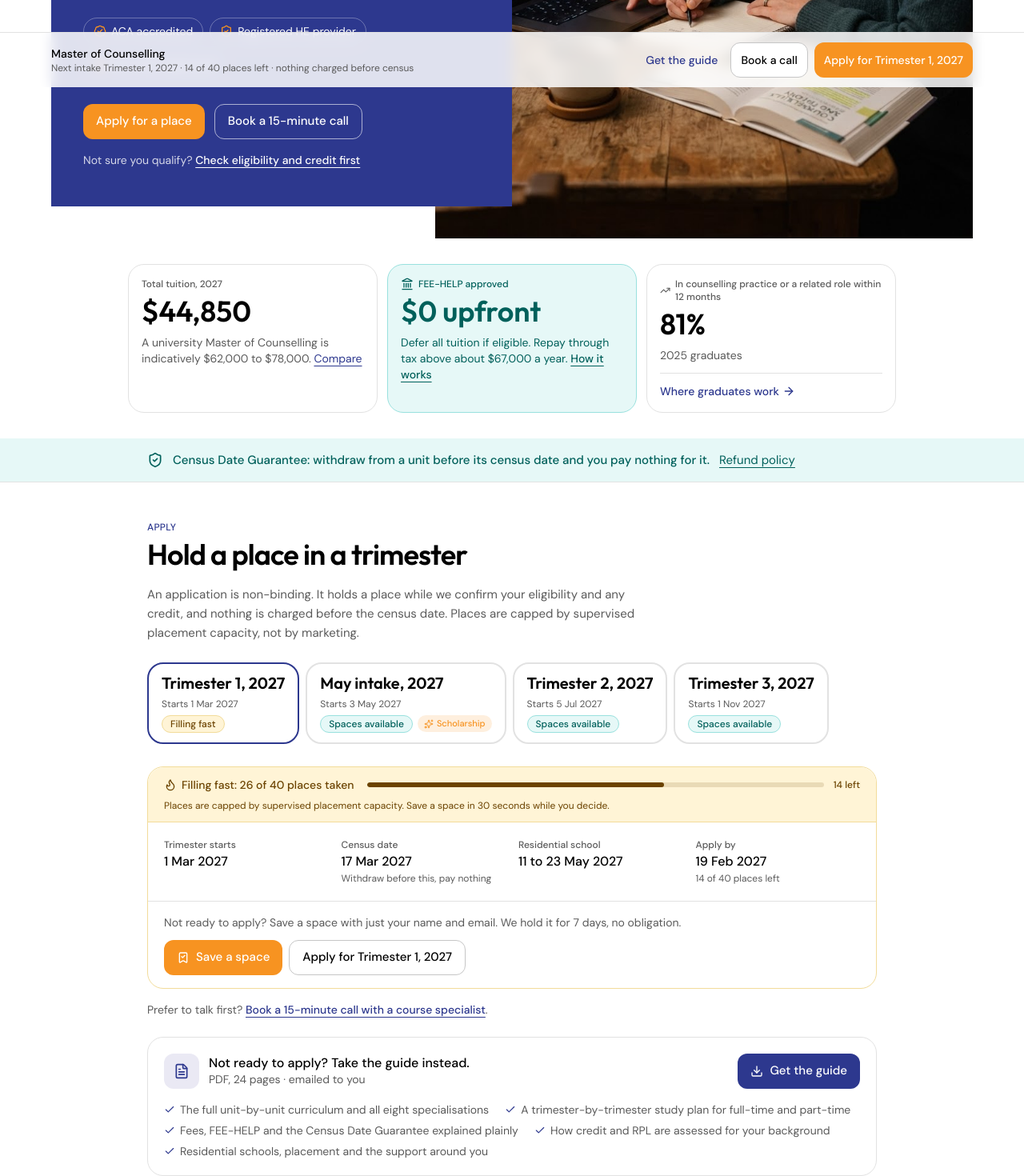
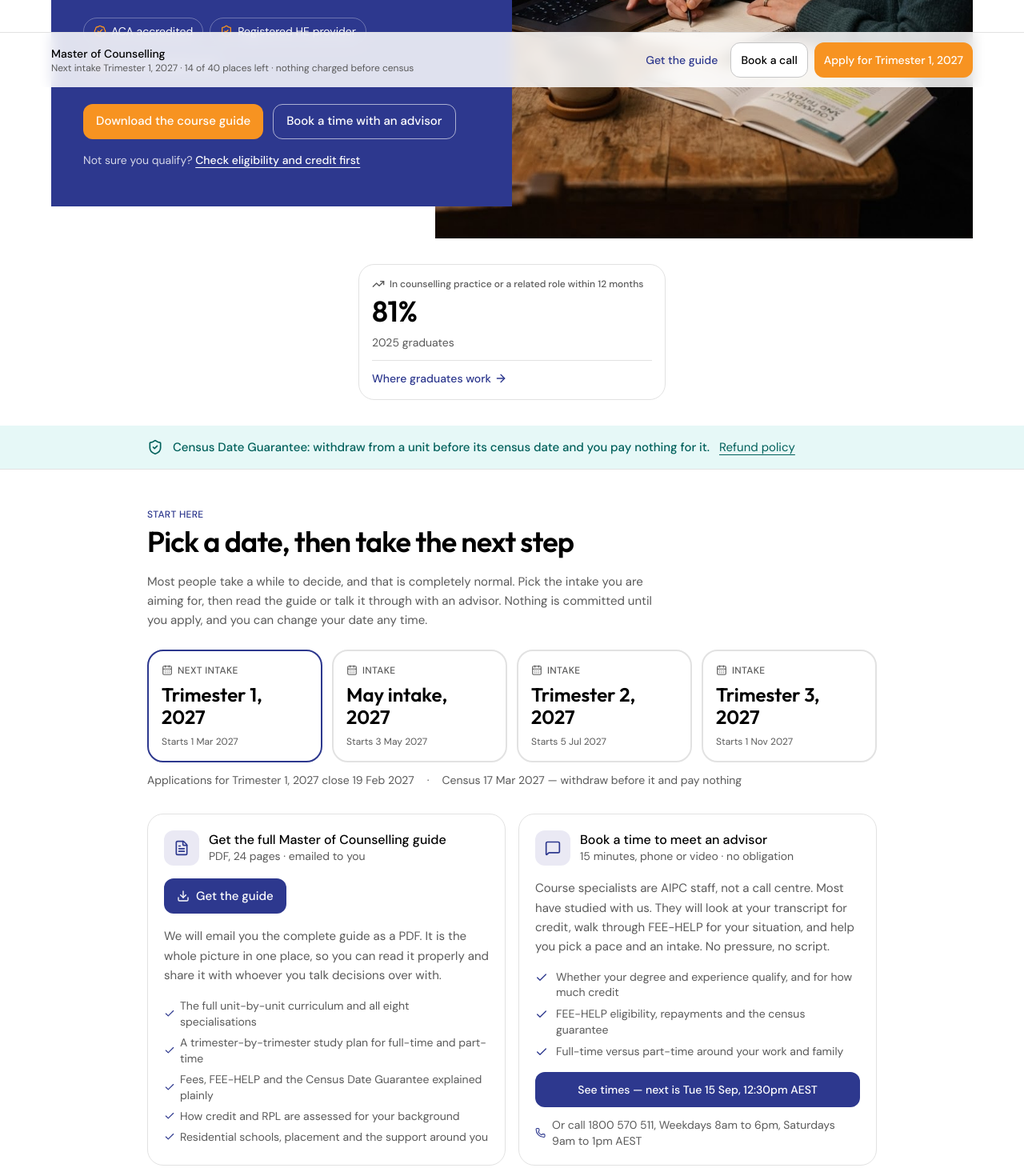
Before and after one commit to kostia-gif/up-webexperience, a Next.js app: page /courses/counselling/master-of-counselling/a in a window 1280 px wide. Shown: the part 760-2230 px from the top of the page at 80% size. Built offline with nearby package versions, Linux system fonts and the light colour scheme.

Commit message:
feat: update postgrad-body and add postgrad-start component\n\nUpdated navigation CTAs to 'Get started', removed ApplyBoard, and added PostgradStart component for intake selection and advisor booking.

```diff
--- a/components/course/a/postgrad-body.tsx
+++ b/components/course/a/postgrad-body.tsx
@@ -3,7 +3,6 @@
 import { Building2 } from 'lucide-react'
 import { InPageNav, PromiseLine, QuickAnswers, WhatItsLike } from '../above-fold'
 import { Faqs, WhereItTakesYou } from '../below-fold'
-import { ApplyBoard } from '../postgrad/apply'
 import { HowWeCompare } from '../postgrad/compare'
 import { CountryBanner } from '../postgrad/country-banner'
 import { AccreditedDetails } from '../postgrad/details'
@@ -19,9 +18,10 @@ import { StickyCta } from '../postgrad/sticky-cta'
 import { StudyFromProvider, useStudyFrom } from '../postgrad/study-from'
 import { BusinessBuilder } from './business-builder'
 import { FeesLite } from './fees-lite'
+import { PostgradStart } from './postgrad-start'
 
 const DOMESTIC_NAV: [string, string][] = [
-  ['#apply', 'Apply'],
+  ['#apply', 'Get started'],
   ['#specialist', 'Talk to us'],
   ['#why', 'Why AIPC'],
   ['#like', "What it's like"],
@@ -32,7 +32,7 @@ const DOMESTIC_NAV: [string, string][] = [
 ]
 
 const INTL_NAV: [string, string][] = [
-  ['#apply', 'Apply'],
+  ['#apply', 'Get started'],
   ['#international', 'International team'],
   ['#why', 'Why AIPC'],
   ['#like', "What it's like"],
@@ -46,10 +46,14 @@ function Body() {
   const { isIntl } = useStudyFrom()
   return (
     <main className="pb-20 md:pb-16">
-      <PostgradHero />
+      <PostgradHero
+        primaryCta={{ href: '#guide', label: 'Download the course guide', cta: 'guide' }}
+        secondaryCta={{ href: isIntl ? '#international' : '#specialist', label: 'Book a time with an advisor', cta: 'specialist' }}
+        hideFeeStats
+      />
       <CountryBanner />
       <PromiseLine />
-      <ApplyBoard />
+      <PostgradStart />
       {isIntl ? <IntlTeam /> : <BookSpecialist />}
       <QuickAnswers />
       <InPageNav items={isIntl ? INTL_NAV : DOMESTIC_NAV} />
--- /dev/null
+++ b/components/course/a/postgrad-start.tsx
@@ -0,0 +1,107 @@
+'use client'
+
+import { CalendarDays, Check, MessageSquare, Phone } from 'lucide-react'
+import { useState } from 'react'
+import { track } from '@/lib/track'
+import { cn } from '@/lib/utils'
+import { Module } from '../primitives'
+import { usePostgrad } from '../postgrad/context'
+import { ProgramGuideCard } from '../postgrad/program-guide'
+import { useStudyFrom } from '../postgrad/study-from'
+
+export function PostgradStart() {
+  const { pg } = usePostgrad()
+  const { isIntl } = useStudyFrom()
+  const [selected, setSelected] = useState(pg.intakes[0].id)
+  const intake = pg.intakes.find((i) => i.id === selected) ?? pg.intakes[0]
+  const sp = pg.specialist
+  const advisorHref = isIntl ? '#international' : '#specialist'
+  const nextSlot = sp.slots[0]?.when
+
+  return (
+    <Module id="apply" eyebrow="Start here" title="Pick a date, then take the next step" wide>
+      <p className="-mt-2 mb-6 max-w-[640px] text-[15px] leading-relaxed text-pretty text-muted-foreground">
+        Most people take a while to decide, and that is completely normal. Pick the intake you are aiming for, then read the guide or
+        talk it through with an advisor. Nothing is committed until you apply, and you can change your date any time.
+      </p>
+
+      <div role="group" aria-label="Start dates" className="grid gap-3 sm:grid-cols-2 lg:grid-cols-4">
+        {pg.intakes.map((i) => {
+          const sel = i.id === selected
+          return (
+            <button
+              key={i.id}
+              type="button"
+              aria-pressed={sel}
+              onClick={() => {
+                setSelected(i.id)
+                track('intake_select', { date: i.label })
+              }}
+              className={cn(
+                'flex min-h-24 flex-col items-start justify-between gap-2 rounded-lg border-2 bg-card p-4 text-left transition-colors focus-visible:outline-2 focus-visible:outline-offset-2 focus-visible:outline-primary',
+                sel ? 'border-primary' : 'border-border hover:border-foreground/40',
+              )}
+            >
+              <span className="flex items-center gap-1.5 text-xs font-medium uppercase tracking-wide text-muted-foreground">
+                <CalendarDays className="size-3.5" aria-hidden /> {i === pg.intakes[0] ? 'Next intake' : 'Intake'}
+              </span>
+              <span className="font-display text-2xl leading-none">{i.label}</span>
+              <span className="text-xs text-muted-foreground">Starts {i.start}</span>
+            </button>
+          )
+        })}
+      </div>
+
+      <p className="mt-3 flex flex-wrap items-center gap-x-4 gap-y-1 text-sm text-muted-foreground">
+        <span>Applications for {intake.label} close {intake.applyBy}</span>
+        <span aria-hidden>·</span>
+        <span>Census {intake.census} — withdraw before it and pay nothing</span>
+      </p>
+
+      <div className="mt-8 grid items-stretch gap-4 md:grid-cols-2">
+        <ProgramGuideCard />
+
+        <div className="flex flex-col gap-4 rounded-lg border border-border bg-card p-5">
+          <div className="flex items-center gap-3">
+            <span className="flex size-11 shrink-0 items-center justify-center rounded-md bg-primary-tint text-primary">
+              <MessageSquare className="size-5" aria-hidden />
+            </span>
+            <div className="flex flex-col">
+              <p className="font-medium leading-tight">Book a time to meet an advisor</p>
+              <p className="text-sm text-muted-foreground">15 minutes, phone or video · no obligation</p>
+            </div>
+          </div>
+          <p className="text-[15px] leading-relaxed text-pretty text-muted-foreground">{sp.blurb}</p>
+          <ul className="flex flex-col gap-2">
+            {sp.covers.slice(0, 3).map((c) => (
+              <li key={c} className="flex items-start gap-2.5 text-sm leading-snug text-muted-foreground">
+                <Check className="mt-0.5 size-4 shrink-0 text-primary" aria-hidden />
+                {c}
+              </li>
+            ))}
+          </ul>
+          <div className="mt-auto flex flex-col gap-3">
+            <a
+              href={advisorHref}
+              onClick={() => track('start_book_advisor', { intake: intake.label })}
+              className="inline-flex min-h-11 items-center justify-center gap-1.5 rounded-md bg-primary px-5 text-sm font-medium text-primary-foreground hover:opacity-90"
+            >
+              {nextSlot ? `See times — next is ${nextSlot}` : 'See available times'}
+            </a>
+            <p className="flex items-center gap-2 text-sm text-muted-foreground">
+              <Phone className="size-4 text-primary" aria-hidden /> Or call {sp.phone}, {sp.hours}
+            </p>
+          </div>
+        </div>
+      </div>
+
+      <p className="mt-6 text-sm text-muted-foreground">
+        Ready to apply now?{' '}
+        <a href={advisorHref} className="font-medium text-primary underline underline-offset-4">
+          Mention it when you book
+        </a>{' '}
+        and an advisor sets it up with you — it takes about two minutes and needs no documents yet.
+      </p>
+    </Module>
+  )
+}
--- a/components/course/postgrad/hero.tsx
+++ b/components/course/postgrad/hero.tsx
@@ -3,6 +3,7 @@
 import Image from 'next/image'
 import { ArrowRight, BadgeCheck, Globe, Landmark, ShieldCheck, TrendingUp } from 'lucide-react'
 import { track } from '@/lib/track'
+import { cn } from '@/lib/utils'
 import { LinkBtn } from '../primitives'
 import { usePostgrad } from './context'
 import { CountryPicker } from './country-picker'
@@ -10,13 +11,26 @@ import { useStudyFrom } from './study-from'
 
 const ICONS = [BadgeCheck, ShieldCheck, Landmark]
 
-export function PostgradHero() {
+type HeroCta = { href: string; label: string; cta: string }
+
+export function PostgradHero({
+  primaryCta,
+  secondaryCta,
+  hideFeeStats = false,
+}: { primaryCta?: HeroCta; secondaryCta?: HeroCta; hideFeeStats?: boolean } = {}) {
   const { course, pg, money } = usePostgrad()
   const { isIntl, country } = useStudyFrom()
   const { hero, fee, outcomes } = course
   const uniRange = pg.comparison.find((c) => c.label === 'Total tuition')?.uni
   const intl = pg.international
   const tuition = isIntl && intl ? intl.fees.total : fee.amount
+  const primary = primaryCta ?? { href: '#apply', label: 'Apply for a place', cta: 'apply' }
+  const secondary =
+    secondaryCta ?? {
+      href: isIntl ? '#international' : '#specialist',
+      label: isIntl ? 'Talk to the international team' : 'Book a 15-minute call',
+      cta: isIntl ? 'international' : 'specialist',
+    }
 
   return (
     <section aria-labelledby="hero-title" className="bg-background">
@@ -65,16 +79,16 @@ export function PostgradHero() {
             </ul>
 
             <div className="mt-8 flex flex-wrap gap-3">
-              <LinkBtn href="#apply" variant="coral" onClick={() => track('hero_cta_click', { cta: 'apply' })}>
-                Apply for a place
+              <LinkBtn href={primary.href} variant="coral" onClick={() => track('hero_cta_click', { cta: primary.cta })}>
+                {primary.label}
               </LinkBtn>
               <LinkBtn
-                href={isIntl ? '#international' : '#specialist'}
+                href={secondary.href}
                 variant="outline"
                 className="border-primary-foreground/60 bg-transparent text-primary-foreground hover:border-primary-foreground hover:bg-primary-foreground/10"
-                onClick={() => track('hero_cta_click', { cta: isIntl ? 'international' : 'specialist' })}
+                onClick={() => track('hero_cta_click', { cta: secondary.cta })}
               >
-                {isIntl ? 'Talk to the international team' : 'Book a 15-minute call'}
+                {secondary.label}
               </LinkBtn>
             </div>
             <p className="mt-4 text-sm text-primary-foreground/80">
@@ -86,7 +100,13 @@ export function PostgradHero() {
           </div>
         </div>
 
-        <div className="mx-auto mt-6 grid max-w-[960px] gap-3 px-6 pb-8 sm:grid-cols-3 md:mt-8 md:px-0">
+        <div
+          className={cn(
+            'mx-auto mt-6 grid gap-3 px-6 pb-8 md:mt-8 md:px-0',
+            hideFeeStats ? 'max-w-sm' : 'max-w-[960px] sm:grid-cols-3',
+          )}
+        >
+          {!hideFeeStats && (
           <div className="flex flex-col gap-1 rounded-lg border border-border bg-card p-4">
             <p className="text-xs font-medium text-muted-foreground">
               {isIntl ? 'Total tuition, international' : `Total tuition, ${fee.year}`}
@@ -112,8 +132,9 @@ export function PostgradHero() {
               )}
             </p>
           </div>
+          )}
 
-          {isIntl && intl ? (
+          {!hideFeeStats && (isIntl && intl ? (
             <div className="flex flex-col gap-1 rounded-lg border border-success-border bg-success p-4 text-success-foreground">
               <p className="flex items-center gap-1.5 text-xs font-medium">
                 <Globe className="size-4" aria-hidden /> Study from {country?.name}
@@ -139,7 +160,7 @@ export function PostgradHero() {
                 </a>
               </p>
             </div>
-          )}
+          ))}
 
           {outcomes.stat && (
             <div className="flex flex-col gap-1 rounded-lg border border-border bg-card p-4">
```
